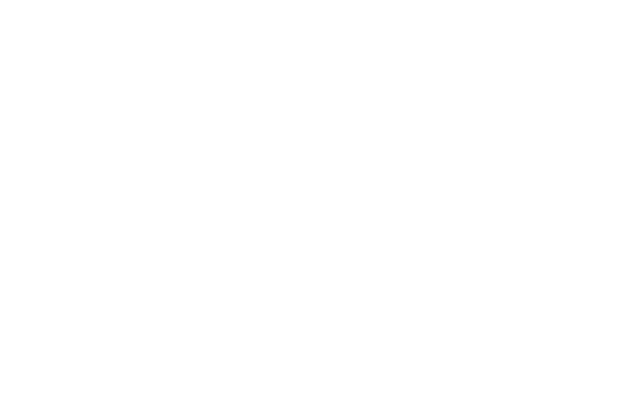
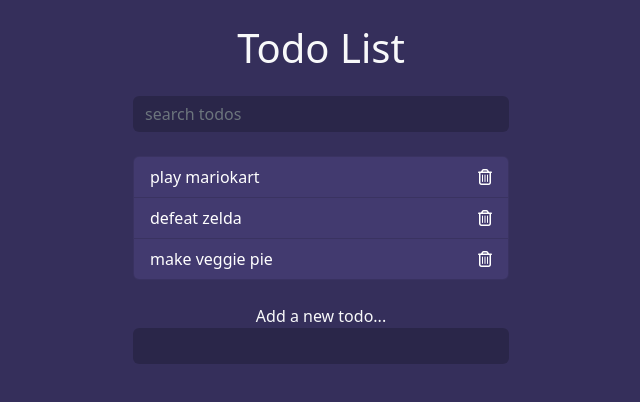
Before and after one commit to rblejman/Todo-List, a plain HTML site: page index.html in a window 1280 px wide. Shown: the whole page, without its empty margins (319-959 px from the left). Drawn offline with nearby package versions, Linux system fonts and the light colour scheme.

Commit message:
styles added - js todo add done

```diff
--- a/app.js
+++ b/app.js
@@ -0,0 +1,20 @@
+const addForm = document.querySelector(".add");
+const list = document.querySelector(".todos");
+const generateTemplate = (todo) => {
+  const html = `
+    <li class="list-group-item d-flex justify-content-between align-items-center">
+        <span>${todo}</span>
+        <i class="far fa-trash-alt delete"></i>
+    </li>
+    `;
+  list.innerHTML += html;
+};
+
+addForm.addEventListener("submit", (e) => {
+  e.preventDefault();
+  const todo = addForm.addEventListener.value.trim();
+  if (todo.length) {
+    generateTemplate(todo);
+    addForm.reset();
+  }
+});
--- a/index.html
+++ b/index.html
@@ -23,6 +23,44 @@
     <title>To do List</title>
   </head>
   <body>
+    <div class="container">
+      <header class="text-center text-light my-4">
+        <h1 class="mb-4">Todo List</h1>
+        <form class="search">
+          <input
+            class="form-control m-auto"
+            type="text"
+            name="search"
+            placeholder="search todos"
+          />
+        </form>
+      </header>
+      <ul class="todos list-group mx-auto text-light">
+        <li
+          class="list-group-item d-flex justify-content-between align-items-center"
+        >
+          <span>play mariokart</span>
+          <i class="far fa-trash-alt delete"></i>
+        </li>
+        <li
+          class="list-group-item d-flex justify-content-between align-items-center"
+        >
+          <span>defeat zelda </span>
+          <i class="far fa-trash-alt delete"></i>
+        </li>
+        <li
+          class="list-group-item d-flex justify-content-between align-items-center"
+        >
+          <span>make veggie pie</span>
+          <i class="far fa-trash-alt delete"></i>
+        </li>
+      </ul>
+      <form class="add text-center my-4">
+        <label class="text-light">Add a new todo...</label>
+        <input class="form-control m-auto" type="text" name="add" />
+      </form>
+    </div>
+
     <script src="app.js"></script>
   </body>
 </html>
--- a/styles.css
+++ b/styles.css
@@ -0,0 +1,20 @@
+body {
+  background: #352f5b;
+}
+.container {
+  max-width: 400px;
+}
+input[type="text"],
+input[type="text"]:focus {
+  color: #ffff;
+  border: none;
+  background: rgba(0, 0, 0, 0.2);
+  max-width: 400px;
+}
+.todos li {
+  background: #423a6f;
+  color: #ffff;
+}
+.delete {
+  cursor: pointer;
+}
```
